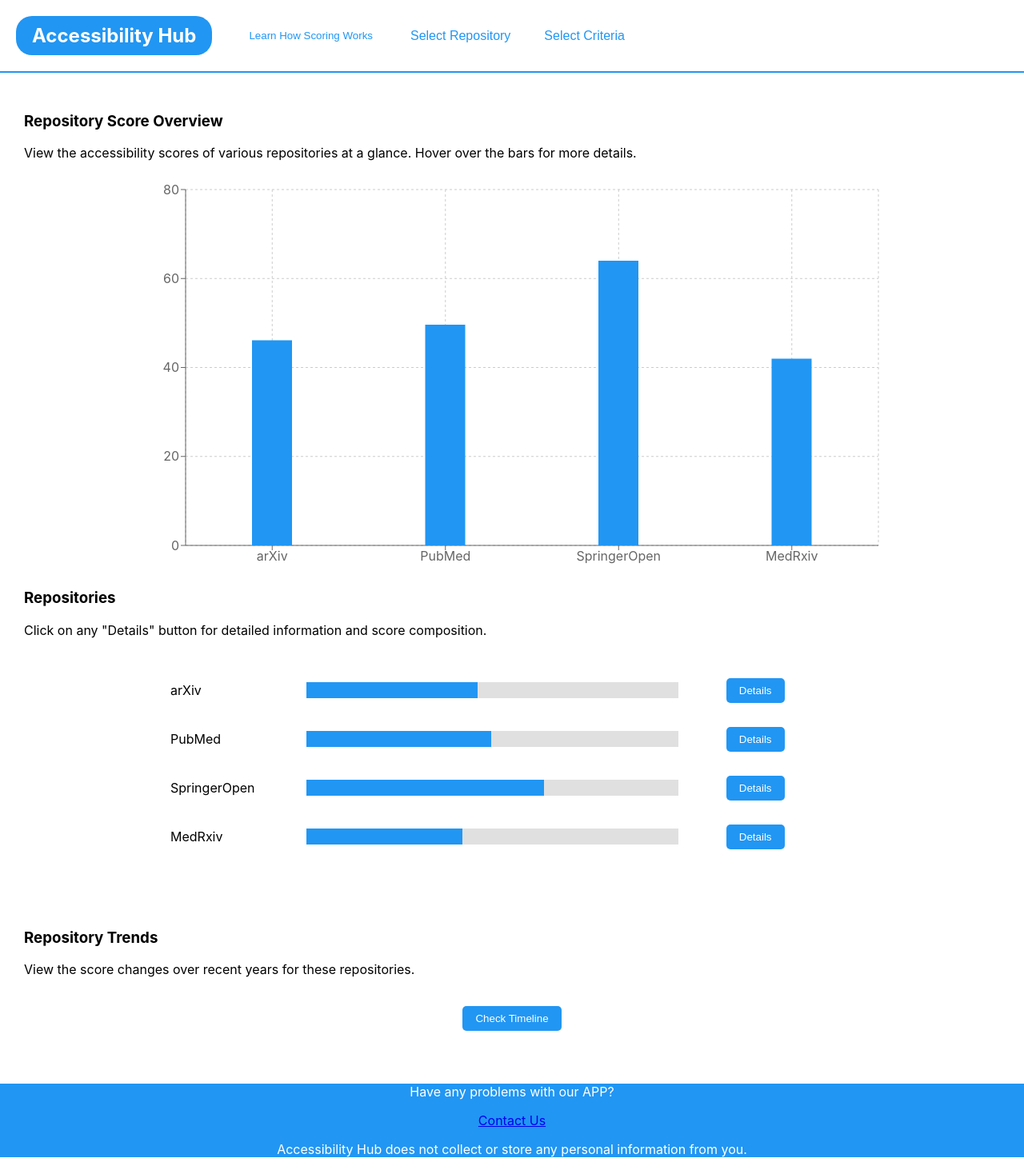
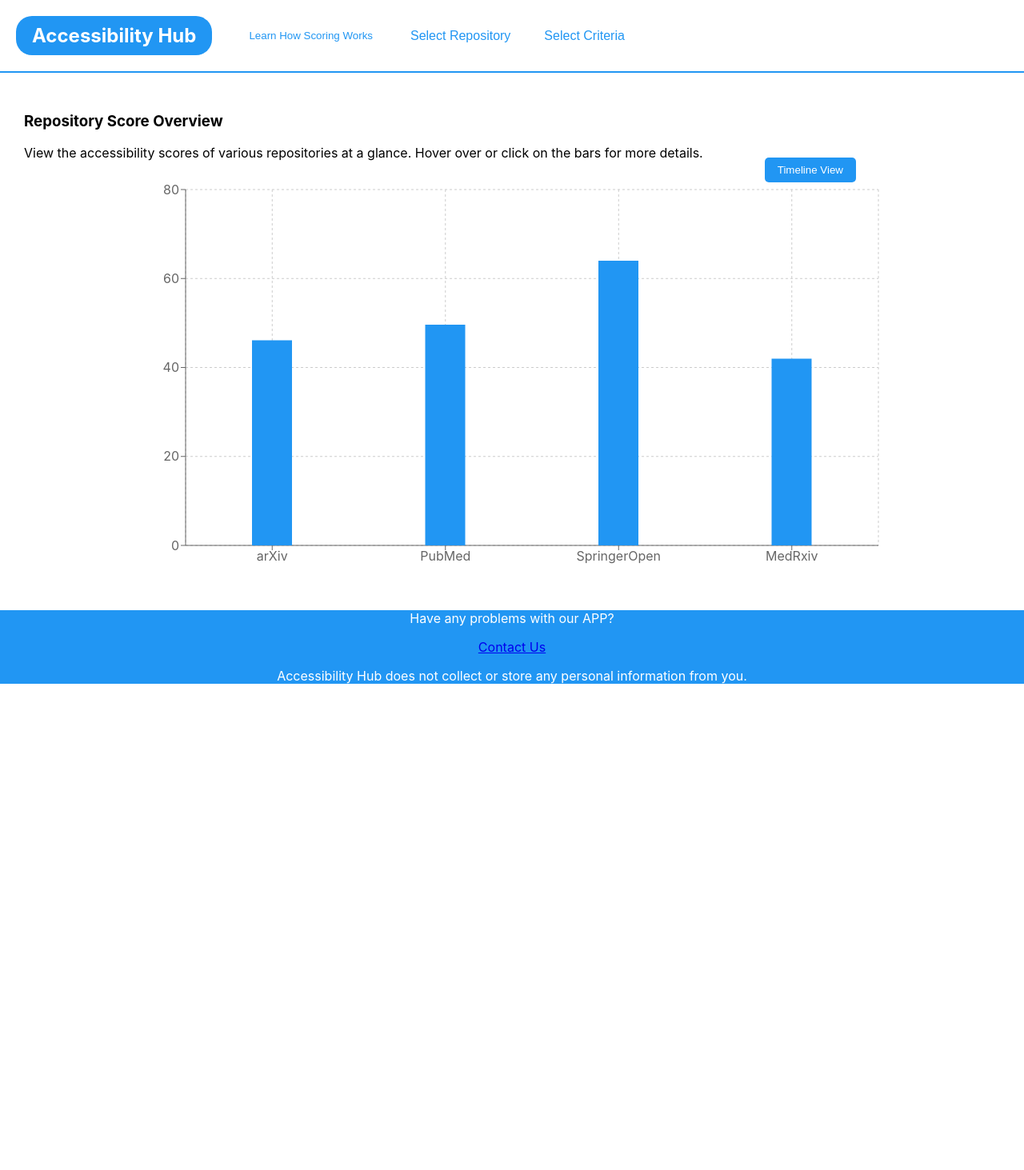
Before and after one commit to RenjunT/AccessibilityHub, a React (Create React App) app: page /Timeline in a window 1280 px wide. Shown: the whole page at 80% size. After the commit the page ends 871 px from the top, so only its background shows below. Built offline with nearby package versions, Linux system fonts and the light colour scheme.

Commit message:
Conditional rendered timeline view and HeaderNav

```diff
--- a/src/DetailsPage.js
+++ b/src/DetailsPage.js
@@ -38,10 +38,33 @@
     setDetailsData(data);
   }, [id]);
 
+  const repositories = [
+    { id: 'arXiv', name: 'arXiv', score: 46.13 },
+    { id: 'PubMed', name: 'PubMed', score: 49.64 },
+    { id: 'SpringerOpen', name: 'SpringerOpen', score: 64 },
+    { id: 'MedRxiv',name: 'MedRxiv', score: 42 }
+  ];
+  const criteriaOptions = ['Figure Alt Texts', 'Formular Alt Texts', 'Table Header'];
+  const handleRepoSelect = (repo) => {
+
+    navigate(`/details/${repo}`); // Navigate to the repository page
+  };
+
+  const handleCriteriaSelect = (criteria) => {
+
+    navigate('/formular-alt-texts');
+  };
+
+
   return (
     <div className="details-page">
 
-      <Header/>
+      <Header
+        repositories={repositories}
+        criteriaOptions={criteriaOptions}
+        handleRepoSelect={handleRepoSelect}
+        handleCriteriaSelect={handleCriteriaSelect}
+      />
 
         <div className="intro-text">
                 <h2>{id}</h2>
--- a/src/FormularAltTextsPage.js
+++ b/src/FormularAltTextsPage.js
@@ -5,11 +5,32 @@
 import { useNavigate } from 'react-router-dom';
 
 const FormularAltTextsPage = () => {
-  const navigate=useNavigate;
+  const navigate=useNavigate();
+  const repositories = [
+    { id: 'arXiv', name: 'arXiv', score: 46.13 },
+    { id: 'PubMed', name: 'PubMed', score: 49.64 },
+    { id: 'SpringerOpen', name: 'SpringerOpen', score: 64 },
+    { id: 'MedRxiv',name: 'MedRxiv', score: 42 }
+  ];
+  const criteriaOptions = ['Figure Alt Texts', 'Formular Alt Texts', 'Table Header'];
+  const handleRepoSelect = (repo) => {
+
+    navigate(`/details/${repo}`); // Navigate to the repository page
+  };
+
+  const handleCriteriaSelect = (criteria) => {
+
+    navigate('/formular-alt-texts');
+  };
   return (
     <div className="formular-page-container">
 
-      <Header/>
+      <Header
+        repositories={repositories}
+        criteriaOptions={criteriaOptions}
+        handleRepoSelect={handleRepoSelect}
+        handleCriteriaSelect={handleCriteriaSelect}
+      />
 
       <div className="header-content">
           <h2>Accessibility Criteria: Formular Alternative Texts</h2>
--- a/src/MainPage.js
+++ b/src/MainPage.js
@@ -1,11 +1,12 @@
 import React, { useState, useEffect }from 'react';
-import { BarChart, Bar, XAxis, YAxis, CartesianGrid, Tooltip, ResponsiveContainer } from 'recharts';
+import { BarChart, Bar, XAxis, YAxis, CartesianGrid, Tooltip, ResponsiveContainer, LabelList } from 'recharts';
 import './App.css';
 import './FilterModal.css'
 import FormularAltTextsPage from './FormularAltTextsPage';
 import {useNavigate} from 'react-router-dom';
 import Dropdown from 'react-bootstrap/Dropdown';
 import Timeline from './Timeline'
+import SimpleTimeline from './components/SimpleTimeline';
 import DetailsPage from './DetailsPage'
 import ScoreExplanationPage from './ScoreExplanationPage';
 import FilterModal from './FilterModal'
@@ -14,9 +15,15 @@
 import { BrowserRouter as Router, Routes, Route, Link } from "react-router-dom";
 
 
+
 const MainPage = () => {
 
     const navigate = useNavigate();
+    const [showTimeline, setShowTimeline] = useState(false);
+
+      const handleTimelineViewClick = () => {
+        setShowTimeline(!showTimeline);
+      };
     const repositories = [
         { id: 'arXiv', name: 'arXiv', score: 46.13 },
         { id: 'PubMed', name: 'PubMed', score: 49.64 },
@@ -37,6 +44,8 @@
           navigate('/formular-alt-texts');
         };
 
+
+
   return (
     <div className="MainPage">
         <Header
@@ -49,10 +58,25 @@
         <div className="content">
         <section className="chart-section">
           <h3>Repository Score Overview</h3>
-          <p>View the accessibility scores of various repositories at a glance. Hover over the bars for more details.</p>
+          <p>View the accessibility scores of various repositories at a glance. Hover over or click on the bars for more details.</p>
         {/* Bar Chart Section */}
-        <div style={{ display: 'flex', justifyContent: 'center' }}>
-        <div style={{ width: '80%', height: 500 }}>
+        <div style={{ display: 'flex', justifyContent: 'center', position: 'relative',  height: 500}}>
+          {/* Position the Timeline View button */}
+            {/* Adjust the position as needed to fit your exact layout */}
+            <div
+              style={{
+                position: 'absolute',
+                top: -30,  // Adjust if you have some padding or margin inside the container
+                right: 170, // Adjust if you have some padding or margin inside the container
+                padding: '10px', // Gives some space from the corners
+              }}
+              onClick={handleTimelineViewClick}
+            >
+              <button style={{ cursor: 'pointer' }}>
+                Timeline View
+              </button></div>
+        <div style={{ width: '80%' }}>
+        {!showTimeline && (
           <ResponsiveContainer>
             <BarChart
               data={repositories}
@@ -64,42 +88,31 @@
               <XAxis dataKey="name" />
               <YAxis />
               <Tooltip />
-              <Bar dataKey="score" fill="#2196f3" barSize={50} />
+              <Bar dataKey="score" fill="#2196f3" barSize={50} onClick={(data) => handleRepoSelect(data.payload.id)}>
+
+              </Bar>
             </BarChart>
-          </ResponsiveContainer>
+          </ResponsiveContainer>)}
         </div>
+        {/* Absolute Positioned Timeline Chart */}
+        {showTimeline && (
+                <div style={{ position: 'absolute', top: 0,
+                left: 0,
+                right: 0,
+                bottom: 0,
+                display: 'flex',
+                justifyContent: 'center',
+                alignItems: 'center' }}>
+                  <SimpleTimeline />
+                </div>
+              )}
         </div>
+
         </section>
 
-        <section className="repository-list">
-      <h3>Repositories</h3>
-          <p>Click on any "Details" button for detailed information and score composition.</p>
-          <div className="repo-list">
-            {/* Map through the repositories and display each one */}
-            {repositories.map((repo, index) => (
-              <div key={repo.id} className="repo-item">
-                <div className="repo-label">{repo.name}</div>
-                <div className="progress-container">
-                <div className="progress-bar">
-                  {/* Dynamically set the width of the progress bar based on the progress value */}
-                  <div className="progress" style={{ width: `${repo.score}%` }}></div>
-                </div>
-                <button onClick={() =>  {navigate(`/details/${repo.id}`);}}>Details</button>
-                </div>
-             </div>
-        ))}
-          </div>
-          </section>
 
-        <section className="additional-resources">
-          <h3>Repository Trends</h3>
-          <p>View the score changes over recent years for these repositories.</p>
-          <div className="timeline-button-container">
-          <button className="timeline-btn" onClick={() => navigate('/timeline')}>Check Timeline</button>
-          </div>
-        </section>
+        </div>
 
-       </div>
        <footer className="footer">
           <p>Have any problems with our APP?</p>
           <a href="mailto:renjun.tang@uzh.ch?subject=Feedback%20on%20Accessibility%20Hub&body=Hi%20there,%0D%0A%0D%0AI%20wanted%20to%20share%20some%20feedback..." className="App-link">Contact Us</a>
--- a/src/ScoreExplanationPage.js
+++ b/src/ScoreExplanationPage.js
@@ -5,9 +5,33 @@
 const ScoreExplanationPage = () => {
     const matterhornProtocolUrl = "https://www.pdflib.com/pdf-knowledge-base/pdfua/matterhorn-protocol/";
     const navigate = useNavigate();
+    const repositories = [
+      { id: 'arXiv', name: 'arXiv', score: 46.13 },
+      { id: 'PubMed', name: 'PubMed', score: 49.64 },
+      { id: 'SpringerOpen', name: 'SpringerOpen', score: 64 },
+      { id: 'MedRxiv',name: 'MedRxiv', score: 42 }
+    ];
+    const criteriaOptions = ['Figure Alt Texts', 'Formular Alt Texts', 'Table Header'];
+    const onNavigate = (path) => {
+      navigate(path);};
+
+      const handleRepoSelect = (repo) => {
+
+        navigate(`/details/${repo}`); // Navigate to the repository page
+      };
+
+      const handleCriteriaSelect = (criteria) => {
+
+        navigate('/formular-alt-texts');
+      };
   return (
     <div className="score-explanation-container">
-      <Header/>
+      <Header
+        repositories={repositories}
+        criteriaOptions={criteriaOptions}
+        handleRepoSelect={handleRepoSelect}
+        handleCriteriaSelect={handleCriteriaSelect}
+      />
       <main className="main-content">
         <section className="explanation-section">
           <h2>How we score the PDFs</h2>
--- a/src/Timeline.js
+++ b/src/Timeline.js
@@ -28,11 +28,32 @@
 
 function Timeline() {
   const navigate = useNavigate();
+  const repositories = [
+    { id: 'arXiv', name: 'arXiv', score: 46.13 },
+    { id: 'PubMed', name: 'PubMed', score: 49.64 },
+    { id: 'SpringerOpen', name: 'SpringerOpen', score: 64 },
+    { id: 'MedRxiv',name: 'MedRxiv', score: 42 }
+  ];
+  const criteriaOptions = ['Figure Alt Texts', 'Formular Alt Texts', 'Table Header'];
+  const handleRepoSelect = (repo) => {
+
+    navigate(`/details/${repo}`); // Navigate to the repository page
+  };
+
+  const handleCriteriaSelect = (criteria) => {
+
+    navigate('/formular-alt-texts');
+  };
   return (
 
     <div className="timeline-container">
       {/* Header */}
-      <Header/>
+      <Header
+        repositories={repositories}
+        criteriaOptions={criteriaOptions}
+        handleRepoSelect={handleRepoSelect}
+        handleCriteriaSelect={handleCriteriaSelect}
+      />
 
         <div className="timeline-title-section">
           <h2>Timeline</h2>
--- a/src/components/Header.js
+++ b/src/components/Header.js
@@ -8,7 +8,7 @@
   return (
     <div className="header">
       <div className="logo-container">
-        <span className="logo">Accessibility Hub</span>
+        <span onClick={() => navigate('/')} className="logo">Accessibility Hub</span>
       </div>
       <nav className="header-navigation">
           <button onClick={() => navigate('/score-explanation')} className="nav-btn">
--- /dev/null
+++ b/src/components/SimpleTimeline.js
@@ -0,0 +1,42 @@
+import React from 'react';
+import { LineChart, Line, CartesianGrid, XAxis, YAxis, Tooltip, ResponsiveContainer } from 'recharts';
+
+// Sample data for the line chart
+const data = [
+    /* Sample data format */
+    { year: '2013', arXiv: 48.13, PubMed: 50 },
+    { year: '2014', arXiv: 55, PubMed: 49 },
+    { year: '2015', arXiv: 50, PubMed: 48 },
+    { year: '2016', arXiv: 64, PubMed: 65 },
+    { year: '2017', arXiv: 30, PubMed: 50 },
+    { year: '2018', arXiv: 80, PubMed: 31 },
+    { year: '2019', arXiv: 40, PubMed: 48 },
+    { year: '2020', arXiv: 70, PubMed: 50 },
+    { year: '2017', arXiv: 50, PubMed: 50},
+    { year: '2018', arXiv: 48, PubMed: 60 },
+    { year: '2019', arXiv: 49, PubMed: 48 },
+    { year: '2020', arXiv: 48, PubMed: 60 },
+    { year: '2021', arXiv: 48.40, PubMed: 34 },
+    { year: '2022', arXiv: 48.5, PubMed: 50 },
+    { year: '2023', arXiv: 48.41, PubMed: 50},
+    /* ... Add more data points as needed */
+  ];
+
+function SimpleTimeline() {
+  return (
+    <div className="timeline-chart">
+        <ResponsiveContainer width="100%" height={450} >
+      <LineChart data={data} >
+        <CartesianGrid stroke="#ccc" />
+        <XAxis dataKey="year" />
+        <YAxis />
+        <Tooltip />
+        <Line type="monotone" dataKey="arXiv" stroke="#8884d8" />
+        <Line type="monotone" dataKey="PubMed" stroke="#82ca9d" />
+      </LineChart>
+      </ResponsiveContainer>
+    </div>
+  );
+}
+
+export default SimpleTimeline;
```
